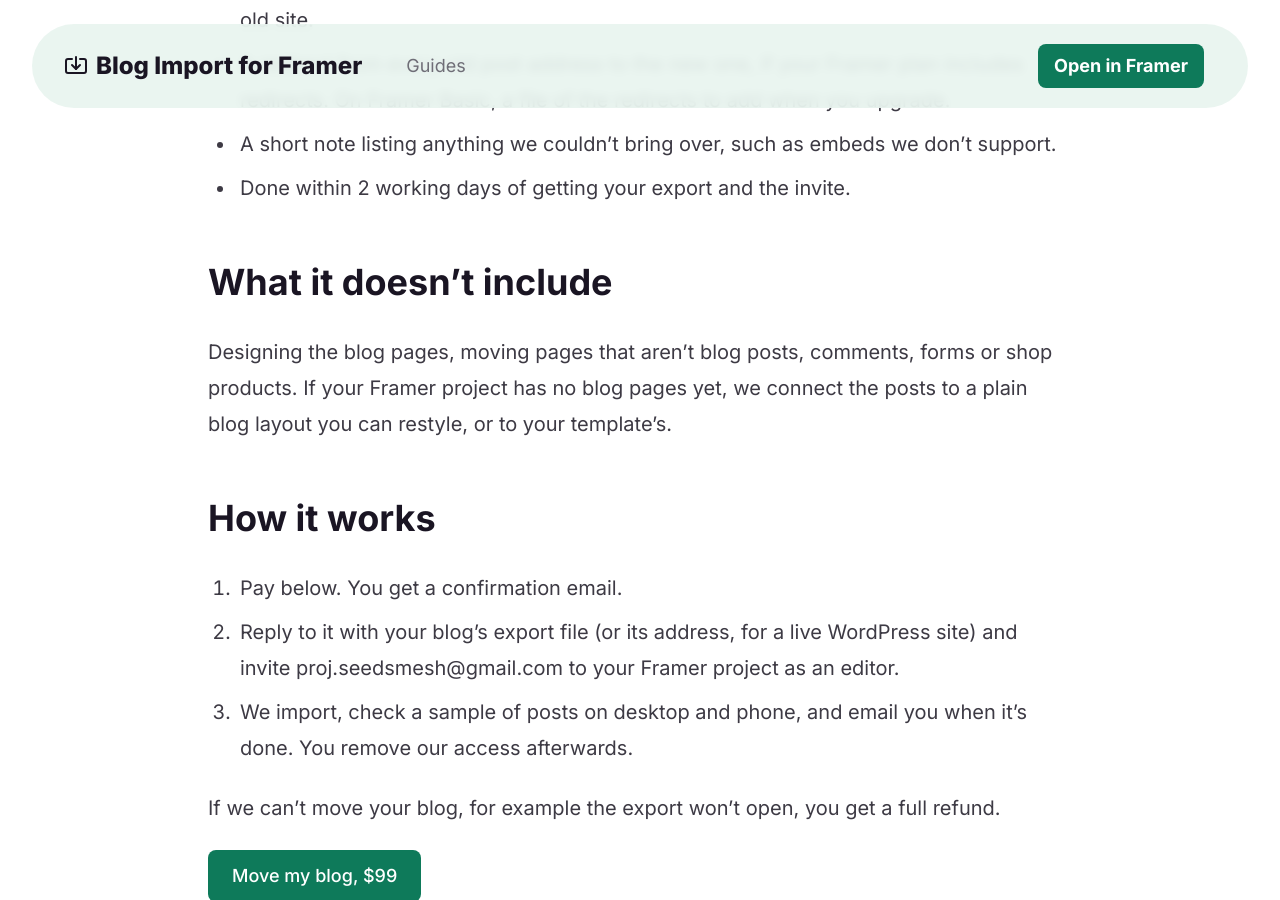
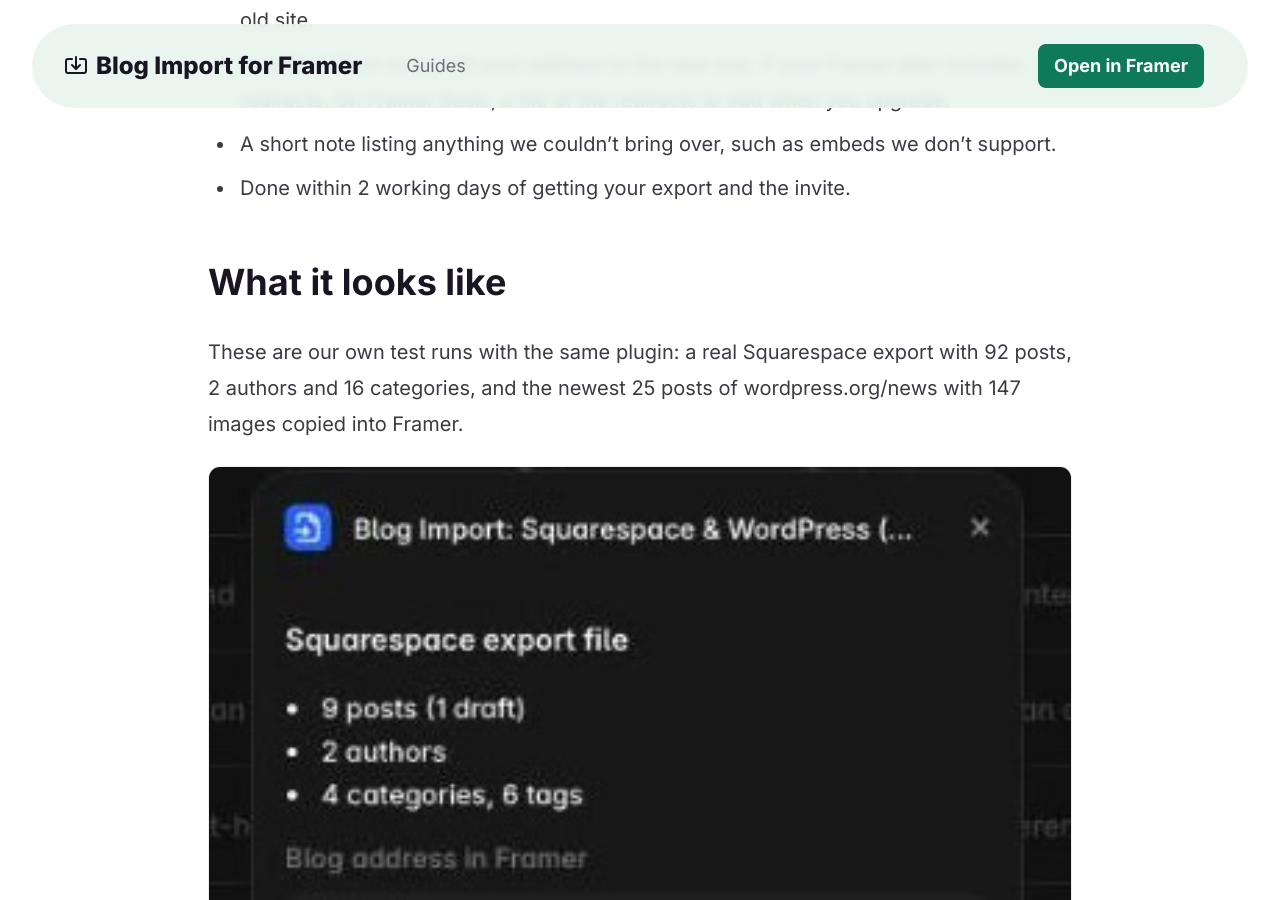
Before and after one commit to keyturnkit/keyturnkit.github.io, a Jekyll site: the page built from blog-move/index.md, in a window 1280 px wide and 900 px high, scrolled down 594 px. Built offline with Jekyll 4.4.1, drawn with Linux system fonts in a browser that asks for light colours.

Commit message:
Blog move page: real results (V338)

```diff
--- a/blog-move/index.md
+++ b/blog-move/index.md
@@ -18,6 +18,14 @@
 - A short note listing anything we couldn't bring over, such as embeds we don't support.
 - Done within 2 working days of getting your export and the invite.
 
+## What it looks like
+
+These are our own test runs with the same plugin: a real Squarespace export with 92 posts, 2 authors and 16 categories, and the newest 25 posts of wordpress.org/news with 147 images copied into Framer.
+
+![Blog Import reading a Squarespace export before the import: posts, drafts, authors, categories and tags it found](/guides/img/blog-import-review.jpg)
+
+![Posts, authors, categories and tags as linked collections in Framer CMS after the import](/guides/img/blog-import-collections.jpg)
+
 ## What it doesn't include
 
 Designing the blog pages, moving pages that aren't blog posts, comments, forms or shop products. If your Framer project has no blog pages yet, we connect the posts to a plain blog layout you can restyle, or to your template's.
```
